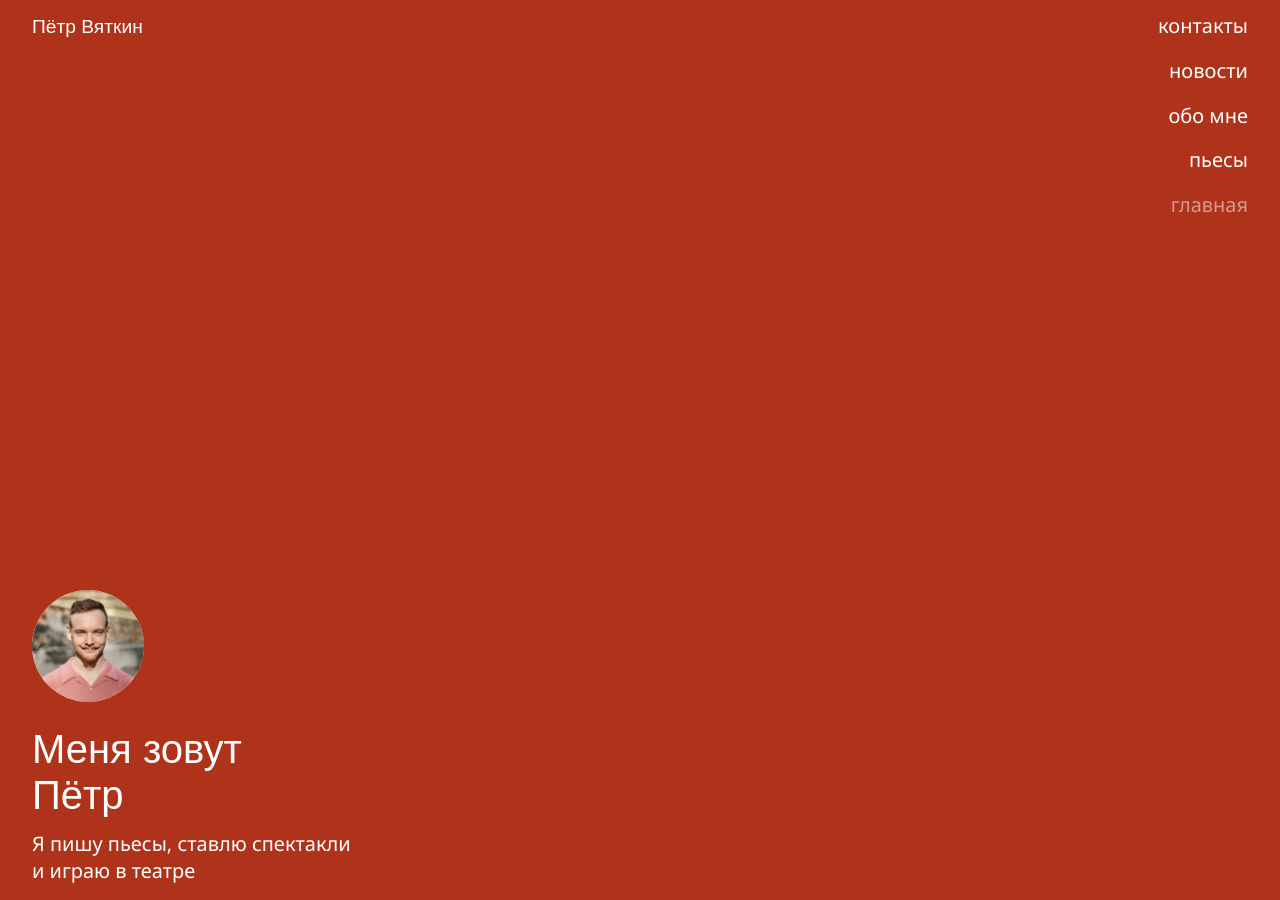
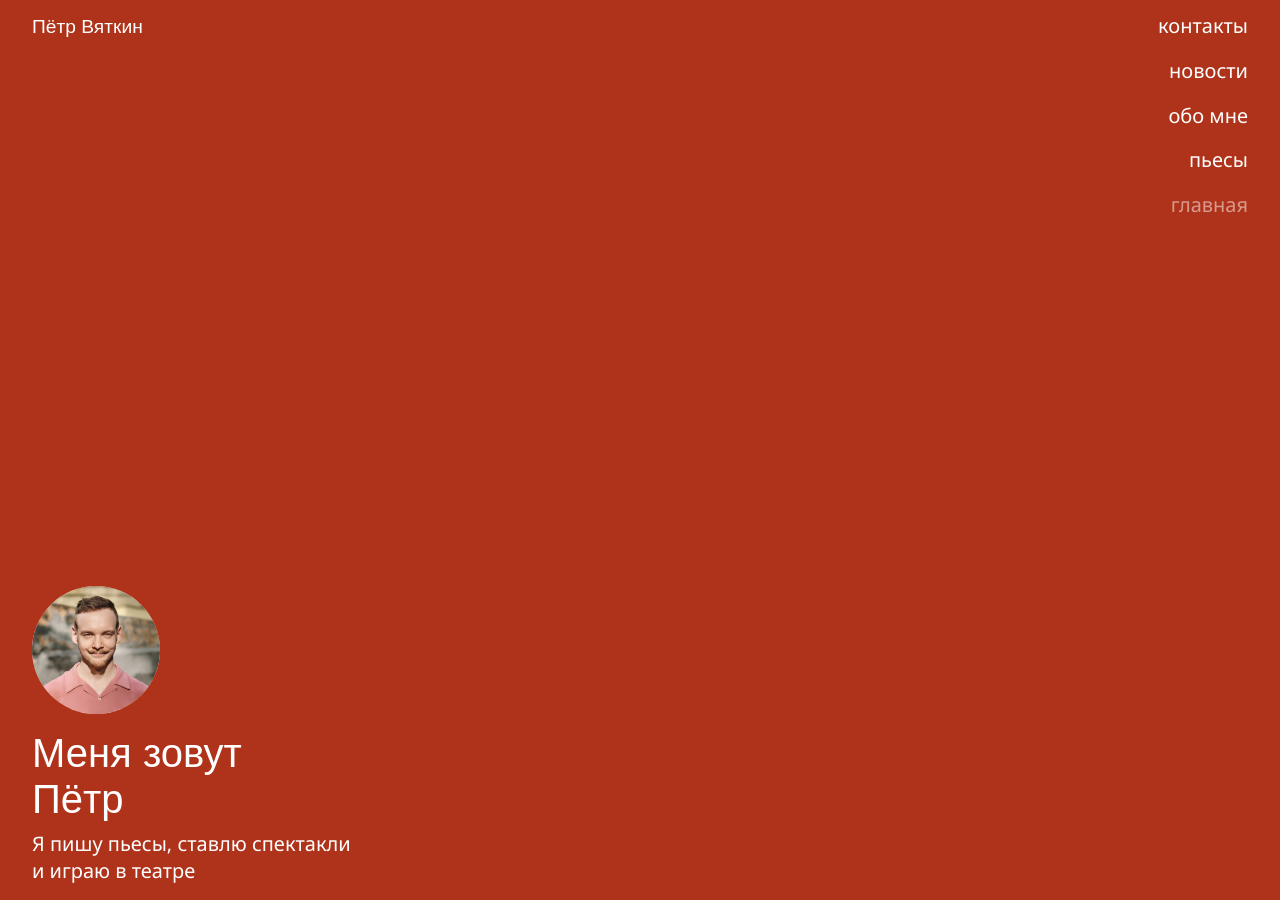
Before and after one commit to 1640max/vyatkin, a Jekyll site: the page built from index.html, in a window 1280 px wide. Built offline with Jekyll 4.4.1, drawn with Linux system fonts in a browser that asks for light colours; some web fonts are replaced.

Commit message:
Немного подвинул hero

```diff
--- a/_sass/_hero.scss
+++ b/_sass/_hero.scss
@@ -6,13 +6,13 @@
 
 .hero__photo {
   border-radius: 999px;
-  width: 7rem;
-  margin: 0 0 1.5rem 0;
+  width: 8rem;
+  margin: 0 0 1rem 0;
 }
 
 .hero__heading {
   font: 2.5rem/115% $heading-family;
-  margin: 0 0 .75rem 0;
+  margin: 0 0 .5rem 0;
 }
 
 .hero__tagline {
```
